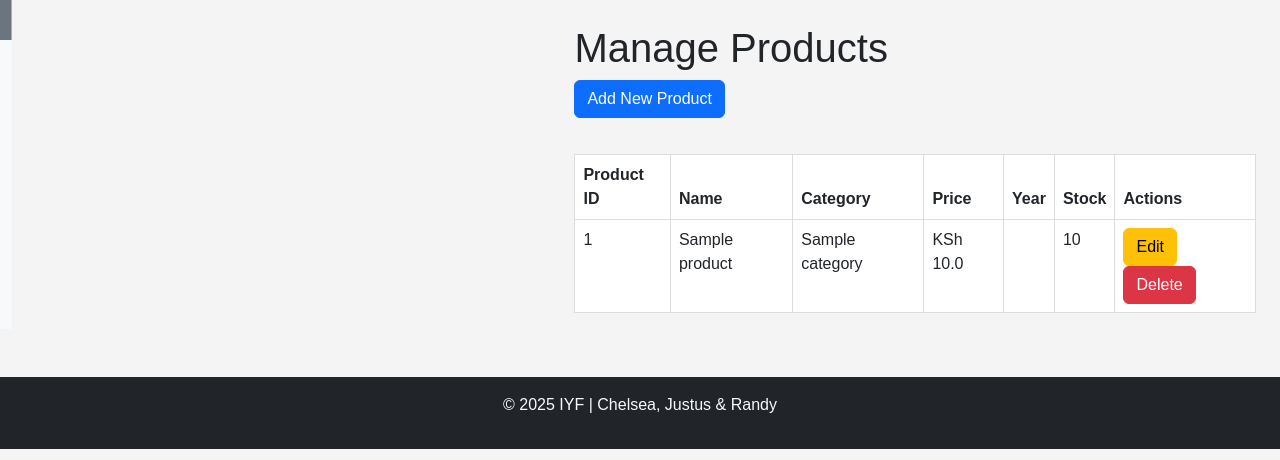
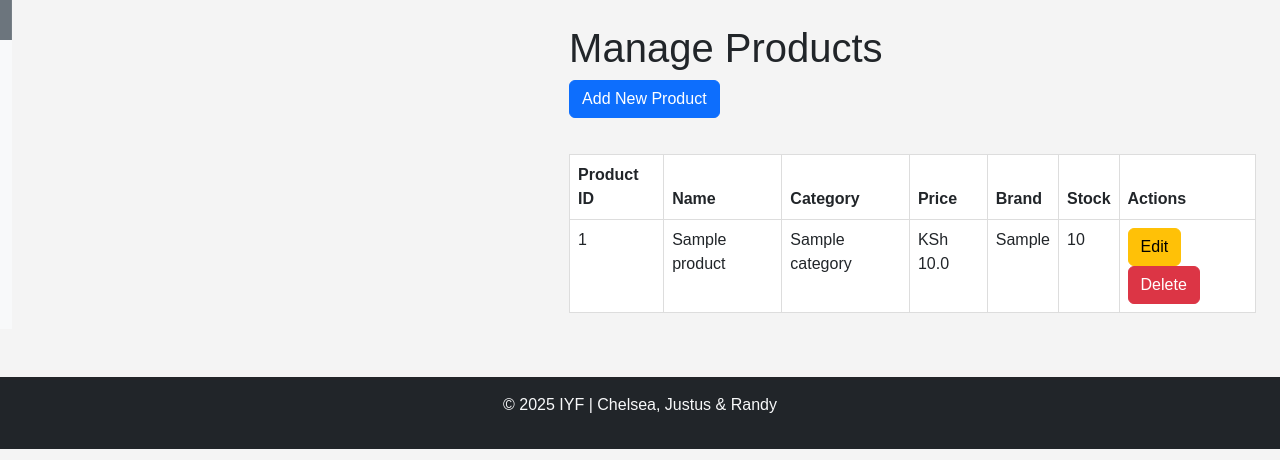
Before and after one commit to everjaydead/estore, a Flask app: page /admin/products in a window 1280 px wide. Shown: the part 56-516 px from the top of the page. Run offline with Flask 3, Linux system fonts and the light colour scheme; the visitor is signed in with stand-in values (Sample User, id 1); tables that the repository leaves empty hold one stand-in row (values such as "Sample post"); some libraries are stand-ins or nearby versions.

Commit message:
Updated admin product management to reflect brand instead of year

```diff
--- a/templates/admin/products.html
+++ b/templates/admin/products.html
@@ -13,7 +13,7 @@
                 <th>Name</th>
                 <th>Category</th>
                 <th>Price</th>
-                <th>Year</th>
+                <th>Brand</th> <!-- Updated header to reflect brand -->
                 <th>Stock</th>
                 <th>Actions</th>
             </tr>
@@ -25,7 +25,7 @@
                     <td>{{ product.name }}</td>
                     <td>{{ product.category.name if product.category else 'Uncategorized' }}</td>
                     <td>KSh {{ product.price }}</td>
-                    <td>{{ product.year }}</td>
+                    <td>{{ product.brand }}</td> <!-- Updated field to use brand -->
                     <td>{{ product.stock }}</td>
                     <td>
                         <a href="{{ url_for('admin_edit_product', id=product.id) }}" class="btn btn-warning">Edit</a>
```
